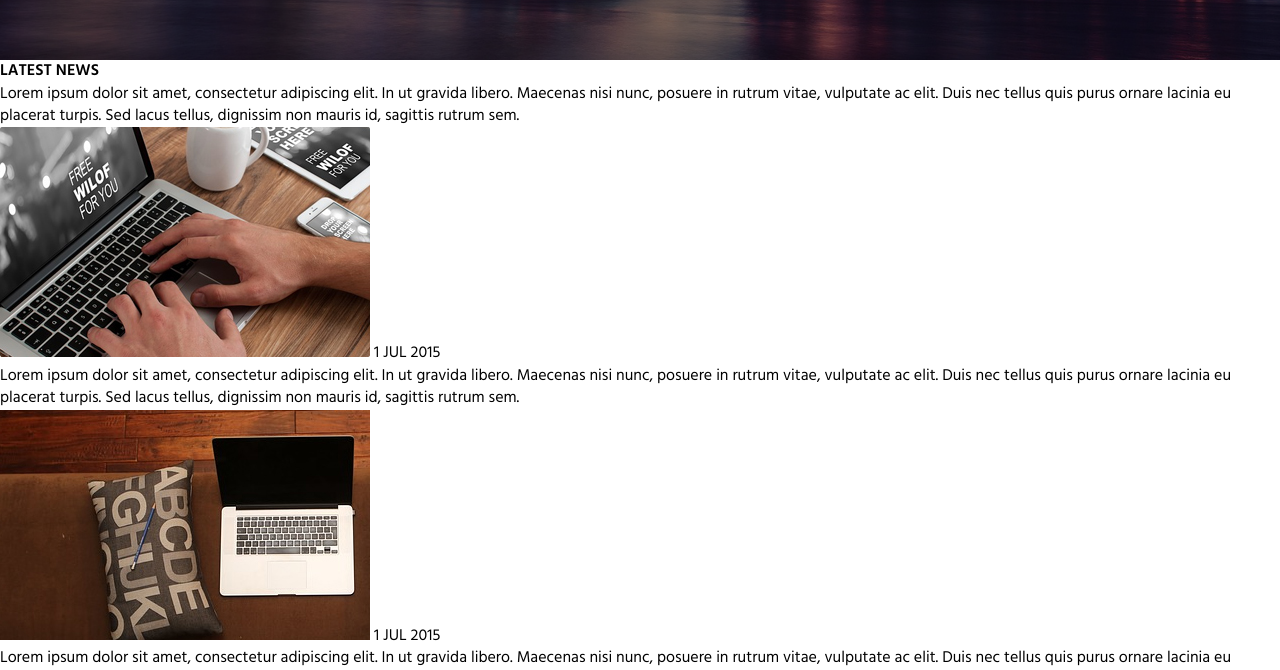
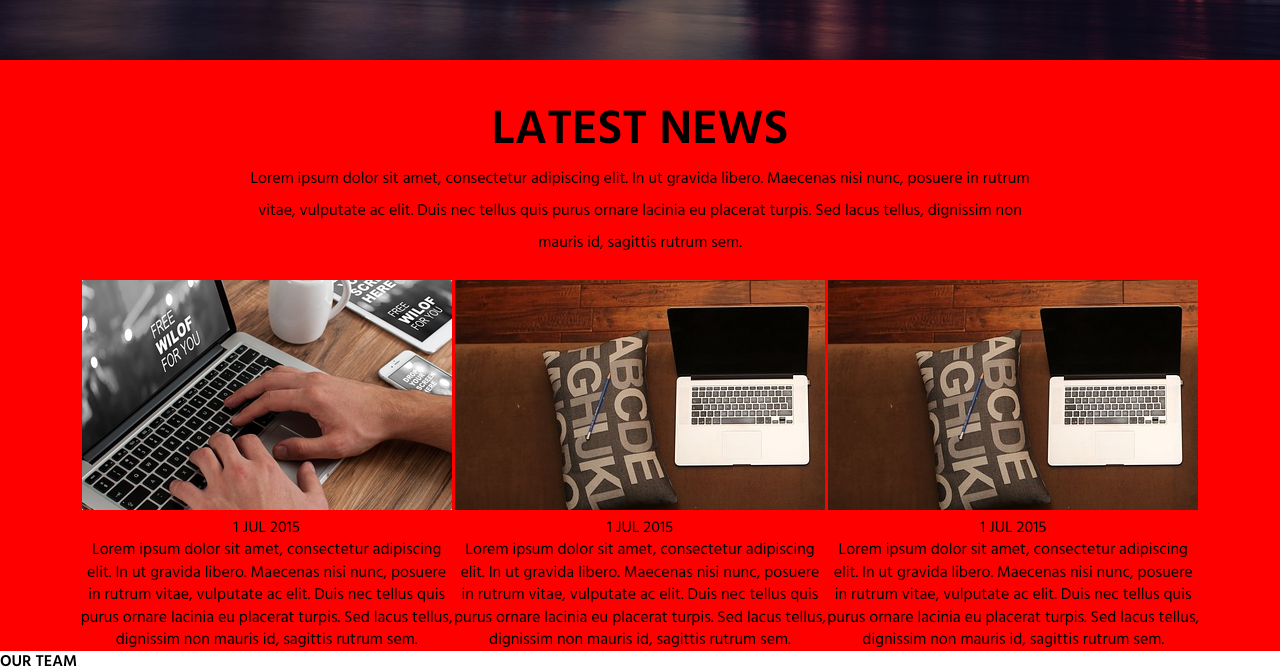
Before and after one commit to mohsaleh80/HTML-CSS-Template, a plain HTML site: page index.html in a window 1280 px wide. Shown: the part 1886-2556 px from the top of the page. Drawn offline with Linux system fonts and the light colour scheme.

```diff
--- a/css/main.css
+++ b/css/main.css
@@ -368,7 +368,6 @@ section.blog{
   height: 350px;
   background: url('../img/bgblog.jpg') no-repeat 0px -200px;
 
-
   background-size: cover;
   -webkit-background-size: cover;
   -moz-background-size: cover;
@@ -409,3 +408,38 @@ section.blog div.overly div.container div.content button{
   font-weight: bold;
 }
 /* -- End Section Blog --*/
+
+/* -- Start Section News --*/
+section.news{
+  background-color: red;
+  text-align: center;
+  padding: 60px 0 0 0;
+}
+
+section.news h2{
+  font-size: 3em;
+  font-style: normal;
+  margin-bottom: 20px;
+
+}
+
+ section.news > p {
+ width:800px;
+ margin: 20px auto;
+ line-height: 2em;
+
+
+}
+
+section.news div.container div{
+  width: 33.33%;
+  float: left;
+
+
+}
+
+section.news div.container div img{
+  width:
+}
+
+/* -- End Section News --*/
--- a/index.html
+++ b/index.html
@@ -177,6 +177,8 @@
      <p>
       Lorem ipsum dolor sit amet, consectetur adipiscing elit. In ut gravida libero. Maecenas nisi nunc, posuere in rutrum vitae, vulputate ac elit. Duis nec tellus quis purus ornare lacinia eu placerat turpis. Sed lacus tellus, dignissim non mauris id, sagittis rutrum sem.
      </p>
+     <div class="container">
+
 
            <div>
               <img src="img/11.jpg" alt="" />
@@ -199,8 +201,14 @@
                Lorem ipsum dolor sit amet, consectetur adipiscing elit. In ut gravida libero. Maecenas nisi nunc, posuere in rutrum vitae, vulputate ac elit. Duis nec tellus quis purus ornare lacinia eu placerat turpis. Sed lacus tellus, dignissim non mauris id, sagittis rutrum sem.
               </p>
            </div>
+     </div>
+     <div class="clearfix">
+
+     </div>
   </section>
-  <hr />
+  <div class="clearfix">
+
+  </div>
 <!-- End news -->
 
 <!-- Start Team-->
```
Also changed, not shown: 1 other file. Lines whose indentation alone changed are shown as unchanged.
